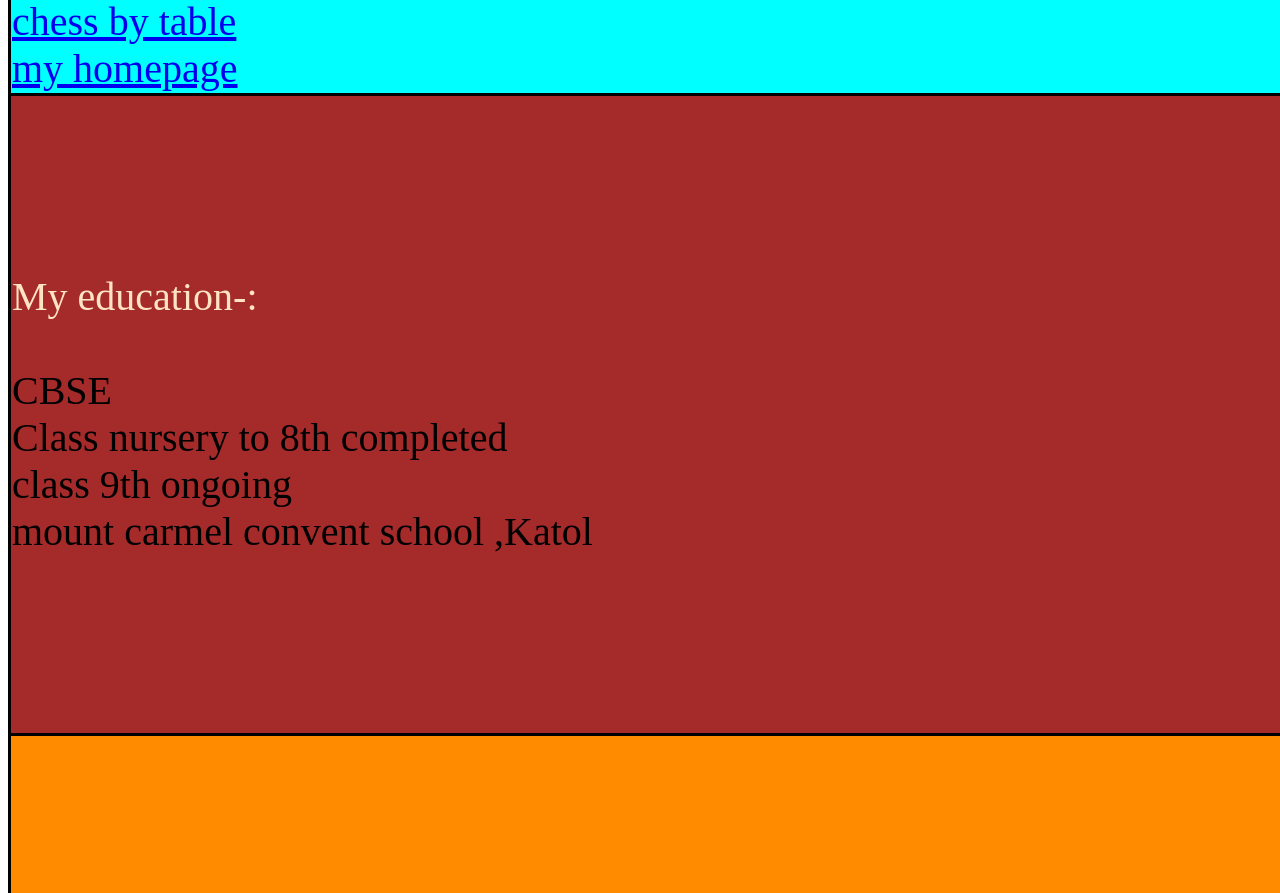
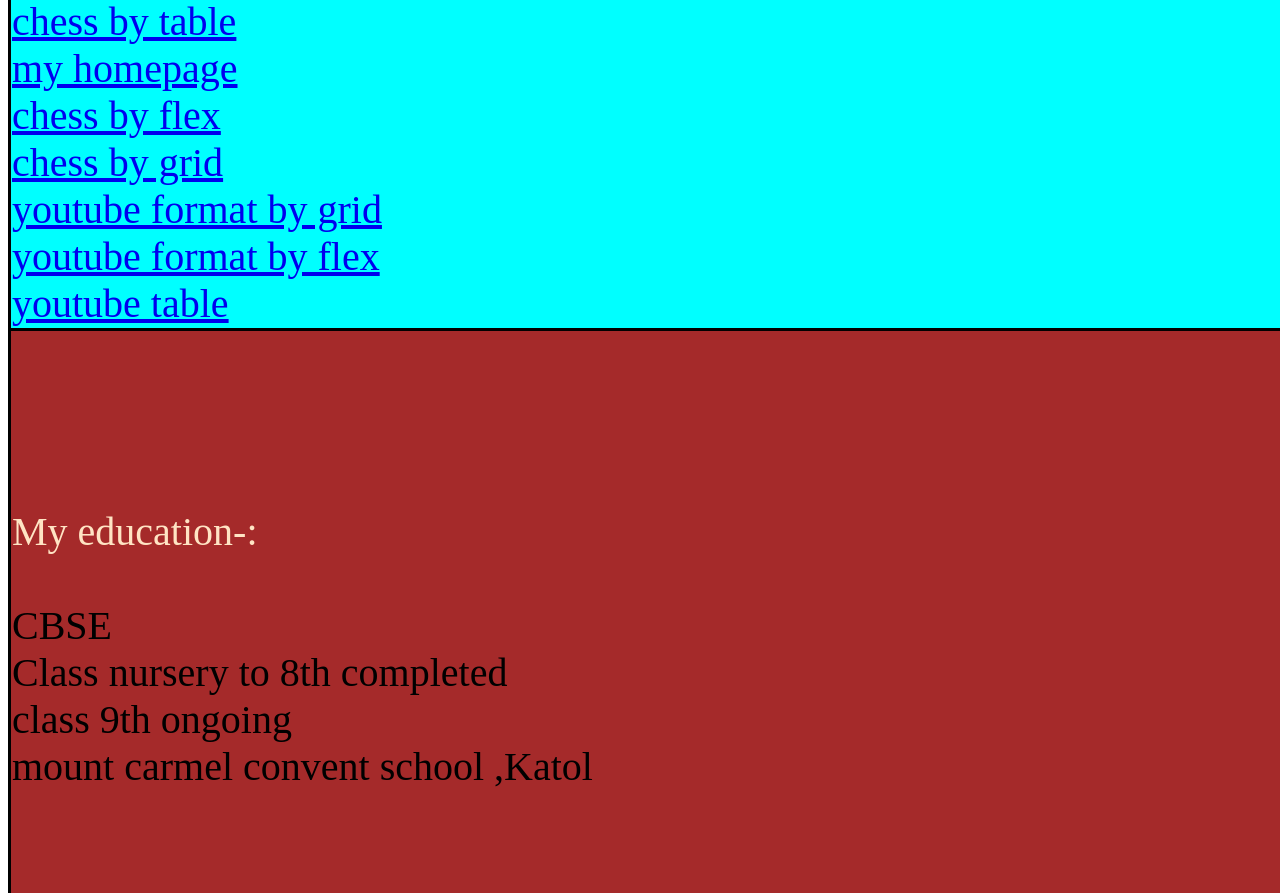
Before and after one commit to yashsughade/yashFullStackDeveloper, a plain HTML site: page My_htmlProject/index.html in a window 1280 px wide. Shown: the part 1578-2471 px from the top of the page. Drawn offline with Linux system fonts and the light colour scheme.

Commit message:
Add files via upload

```diff
--- a/My_htmlProject/index.html
+++ b/My_htmlProject/index.html
@@ -119,6 +119,16 @@
                <a href="/Users/enjoy_16_e/Documents/My_htmlProject/chesstable.html"> chess by table </a>
                <br>
                <a href="/Users/enjoy_16_e/Documents/My_htmlProject/my_homepage_pageone.html">my homepage</a>
+               <br>
+               <a href="/Users/enjoy_16_e/Documents/My_htmlProject/chessboard.html">chess by flex</a>
+               <br>
+               <a href="/Users/enjoy_16_e/Documents/My_htmlProject/cheesbygrid.html"> chess by grid</a>
+               <br>
+               <a href="/Users/enjoy_16_e/Documents/My_htmlProject/youtubebygrid.html">youtube format by grid</a>
+               <br>
+               <a href="/Users/enjoy_16_e/Documents/My_htmlProject/youtubeflex.html">youtube format by flex</a>
+               <br>
+               <a href="/Users/enjoy_16_e/Documents/My_htmlProject/youtubeformattable.html">youtube table </a>
             </td>
         </tr>
         <!-- row four -->
```
Also changed, not shown: index.html (+10 -0 lines).
